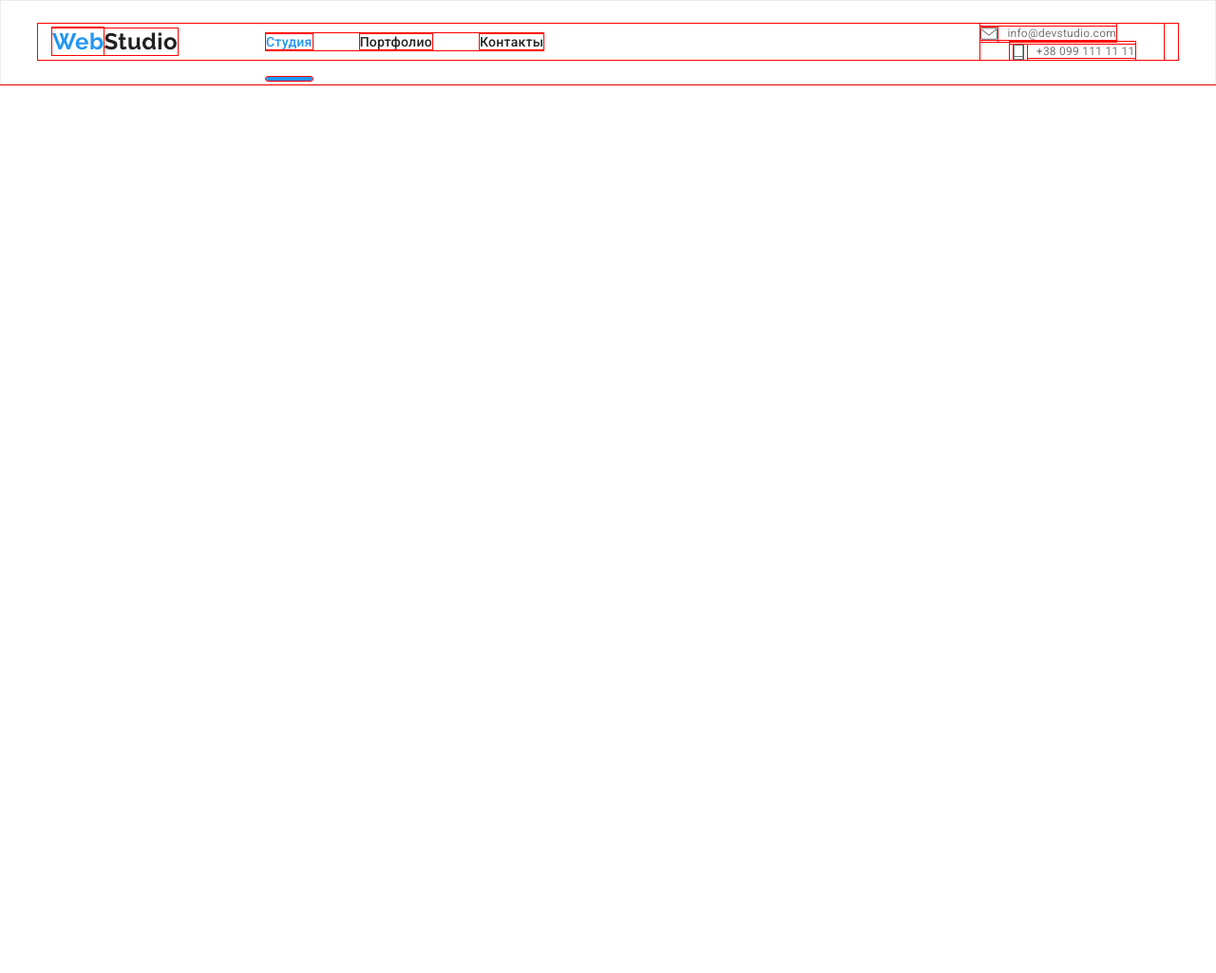
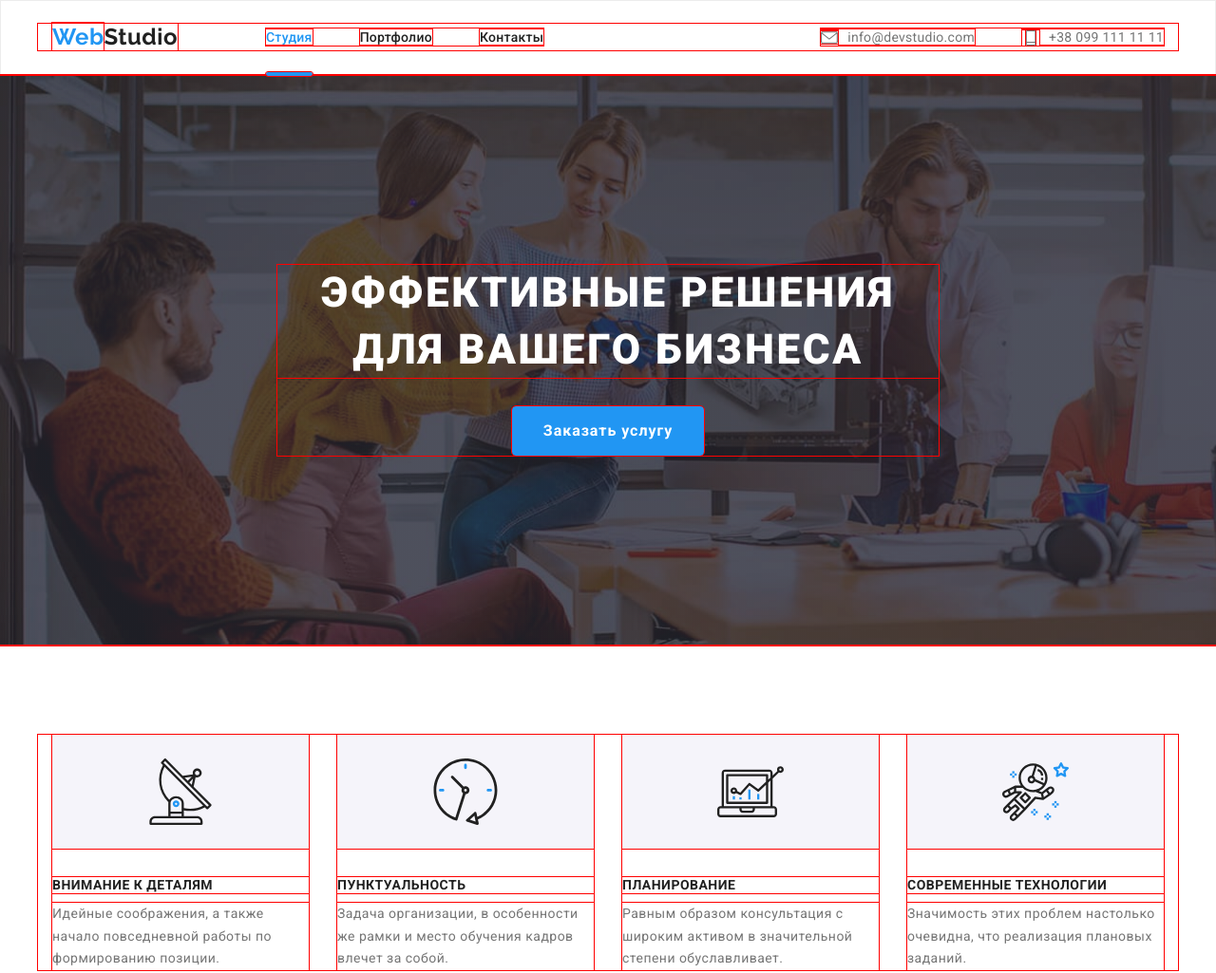
Before and after one commit to Gal4enock/goit-markup-hw-08, a plain HTML site: page index.html in a window 1280 px wide. Shown: the whole page at 95% size. Before the commit the page ends 800 px from the top, so only its background shows below. Drawn offline with nearby package versions, Linux system fonts and the light colour scheme.

Commit message:
правит преимущества

```diff
--- a/index.html
+++ b/index.html
@@ -4,9 +4,15 @@
     <meta name="viewport" content="width=device-width, initial-scale=1.0" />
     <meta charset="UTF-8" />
     <title>Document</title>
-    <link href="https://fonts.googleapis.com/css2?family=Raleway:wght@700&family=Roboto:wght@400;500;700;900&display=swap" rel="stylesheet">
-    <link rel="stylesheet" href="https://cdnjs.cloudflare.com/ajax/libs/modern-normalize/1.0.0/modern-normalize.min.css">
-    <link rel="stylesheet" href="./css/main.min.css">
+    <link
+      href="https://fonts.googleapis.com/css2?family=Raleway:wght@700&family=Roboto:wght@400;500;700;900&display=swap"
+      rel="stylesheet"
+    />
+    <link
+      rel="stylesheet"
+      href="https://cdnjs.cloudflare.com/ajax/libs/modern-normalize/1.0.0/modern-normalize.min.css"
+    />
+    <link rel="stylesheet" href="./css/main.min.css" />
   </head>
   <body>
     <!-- Шапка сайта-->
@@ -15,35 +21,41 @@
         <a href="./index.html" class="logo"><span class="logo-word">Web</span>Studio</a>
         <nav>
           <ul class="site-nav">
-                <li> <a href="./index.html" class="link current">Студия</a> </li>
-                <li> <a href="./portfolio.html">Портфолио</a> </li>
-                <li> <a href="">Контакты</a> </li>
+            <li><a href="./index.html" class="link current">Студия</a></li>
+            <li><a href="./portfolio.html">Портфолио</a></li>
+            <li><a href="">Контакты</a></li>
           </ul>
         </nav>
         <address class="header-address-section">
           <ul class="header-site-address">
-                <li class="header-site-address-item"> <a href="mailto:info@devstudio.com"> <svg class="header-site-address-svg">
-                <use href="./img/sprite.svg#icon-envelope"></use>
-                </svg>info@devstudio.com</a>
+            <li class="header-site-address-item">
+              <a href="mailto:info@devstudio.com">
+                <svg class="header-site-address-svg">
+                  <use href="./img/sprite.svg#icon-envelope"></use></svg
+                >info@devstudio.com</a
+              >
             </li>
-                <li class="header-site-address-item"> <a href="tel:+380991111111"> <svg class="header-site-address-svg">
-                    <use href="./img/sprite.svg#icon-phone"></use>
-                    </svg>+38 099 111 11 11</a>
+            <li class="header-site-address-item">
+              <a href="tel:+380991111111">
+                <svg class="header-site-address-svg">
+                  <use href="./img/sprite.svg#icon-phone"></use></svg
+                >+38 099 111 11 11</a
+              >
             </li>
           </ul>
         </address>
       </div>
     </header>
-    <!-- <main>       -->
+    <main>
       <!--Герой-->
-            <!-- <section class="hero">
+      <section class="hero">
         <div class="hero-title-button" data-modal-open>
           <h1 class="hero-title">Эффективные решения для вашего бизнеса</h1>
           <button class="button-hero button" type="button">Заказать услугу</button>
         </div>
-            </section>  -->
+      </section>
       <!--Преимущества-->
-        <!-- <section class="advant padding">
+      <section class="advant padding">
         <div class="container">
           <h2 class="section-title visually-hidden">Наши преимущества</h2>
           <ul class="list-details">
@@ -60,20 +72,18 @@
               </p>
             </li>
             <li class="list-details-item comp">
-                        <p class="item-title"> Планирование</p>
+              <p class="item-title">Планирование</p>
               <p class="item-details">
                 Равным образом консультация с широким активом в значительной степени обуславливает.
               </p>
             </li>
             <li class="list-details-item astronaut">
               <p class="item-title">Современные технологии</p>
-                        <p class="item-details">
-                            Значимость этих проблем настолько очевидна, что реализация плановых заданий.
-                        </p>
+              <p class="item-details">Значимость этих проблем настолько очевидна, что реализация плановых заданий.</p>
             </li>
           </ul>
         </div>
-        </section>   -->
+      </section>
       <!--Чем мы занимаемся-->
       <!-- <section class="todo padding">
             <div class="container">
@@ -227,8 +237,8 @@
         </li>
         </ul>
         </div>
-    </section>
-    </main> -->
+    </section> -->
+    </main>
     <!--Футер-->
     <!-- <footer> -->
     <!--Контакты-->
--- a/sass/components/_logo.scss
+++ b/sass/components/_logo.scss
@@ -5,10 +5,14 @@
   font-size: 24px;
   line-height: 1.16;
   font-weight: 700;
-  font-family: 'Raleway', sans-serif;
+  font-family: "Raleway", sans-serif;
   color: $title-text-color;
-  margin-right: 93px;
+  margin-right: 88px;
+  @include for-size(desktop) {
+    margin-right: 93px;
+  }
+
   &-word {
-   color: $accent-color;
+    color: $accent-color;
   }
 }
--- a/sass/layout/_advantage.scss
+++ b/sass/layout/_advantage.scss
@@ -2,7 +2,7 @@
 .item-title {
   font-weight: 700;
   text-transform: uppercase;
-  color:$title-text-color;
+  color: $title-text-color;
   font-size: 14px;
   margin-bottom: 10px;
 }
@@ -11,22 +11,50 @@
   font-size: 14px;
   line-height: 1.71;
 }
-.name, .todo-profession-name {
+.name,
+.todo-profession-name {
   font-weight: 500;
   font-size: 16px;
   line-height: 1.18;
   text-align: center;
   text-transform: none;
 }
-  /* позиционирование Преимуществ */
+/* позиционирование Преимуществ */
 .advant {
   padding-bottom: 0px;
 }
 .list-details {
-  display: flex;
-  justify-content: space-between;
+  display: block;
+  @include for-size(tablet-landscape) {
+    max-width: 738px;
+    flex-wrap: wrap;
+    display: flex;
+    justify-content: space-between;
+  }
+
+  @include for-size(desktop) {
+    max-width: 1170px;
+    display: flex;
+    justify-content: space-between;
+    flex-wrap: unset;
+    justify-content: space-between;
+  }
+
   li {
-    width: 270px;
+    width: auto;
+    margin-left: auto;
+    margin-right: auto;
+    @include for-size(tablet-landscape) {
+      width: 354px;
+      margin-left: 0;
+      margin-right: 0;
+    }
+
+    @include for-size(desktop) {
+      width: 270px;
+      margin-left: 0;
+      margin-right: 0;
+    }
   }
   p {
     margin-top: 0;
@@ -34,9 +62,9 @@
   }
   &-item::before {
     display: block;
-    content:'';
+    content: "";
     height: 120px;
-    background-color: #F5F4FA;
+    background-color: #f5f4fa;
     margin-bottom: 30px;
     background-repeat: no-repeat;
     background-position: center;
--- a/sass/layout/_header.scss
+++ b/sass/layout/_header.scss
@@ -6,15 +6,15 @@ header {
 .header-site-address {
   display: none;
   // display: inline-flex;
-  align-items: center;
-  justify-items: center;
 
   @include for-size(tablet-landscape) {
     display: block;
   }
 
-  @include for-size(desctop) {
+  @include for-size(desktop) {
     display: inline-flex;
+    align-items: center;
+    justify-content: center;
   }
 
   a {
@@ -35,7 +35,7 @@ header {
       line-height: 1.16;
     }
 
-    @include for-size(desctop) {
+    @include for-size(desktop) {
       font-size: 14px;
       line-height: 1.14;
     }
--- a/sass/layout/_hero.scss
+++ b/sass/layout/_hero.scss
@@ -15,7 +15,8 @@
   text-align: center;
   padding-top: 200px;
   padding-bottom: 200px;
-  background-image: linear-gradient(rgba(47, 48, 58, 0.4), rgba(47, 48, 58, 0.4)), url(../img/Overlayoverlay.png), url(../img/Background.jpg);
+  background-image: linear-gradient(rgba(47, 48, 58, 0.4), rgba(47, 48, 58, 0.4)), url(../img/Overlayoverlay.png),
+    url(../img/Background.jpg);
   max-width: 1600px;
   background-size: cover;
   &-title {
@@ -24,16 +25,25 @@
     text-align: center;
     font-style: normal;
     font-weight: 900;
-    font-size: 44px;
-    line-height: 1.36;
+    font-size: 26px;
+    line-height: 1.615;
+    @include for-size(desktop) {
+      font-size: 44px;
+      line-height: 1.36;
+    }
     letter-spacing: 0.06em;
     margin-top: 0;
     margin-bottom: 30px;
     &-button {
-      max-width: 696px;
+      max-width: 360px;
       text-align: center;
       margin-left: auto;
-      margin-right: auto;}}
+      margin-right: auto;
+      @include for-size(desktop) {
+        max-width: 696px;
+      }
+    }
+  }
   margin-left: auto;
   margin-right: auto;
 }
```
Also changed, not shown: css/main.css, css/main.min.css, css/portfolio.css, css/portfolio.min.css, 4 other files. Lines whose indentation alone changed are shown as unchanged.
